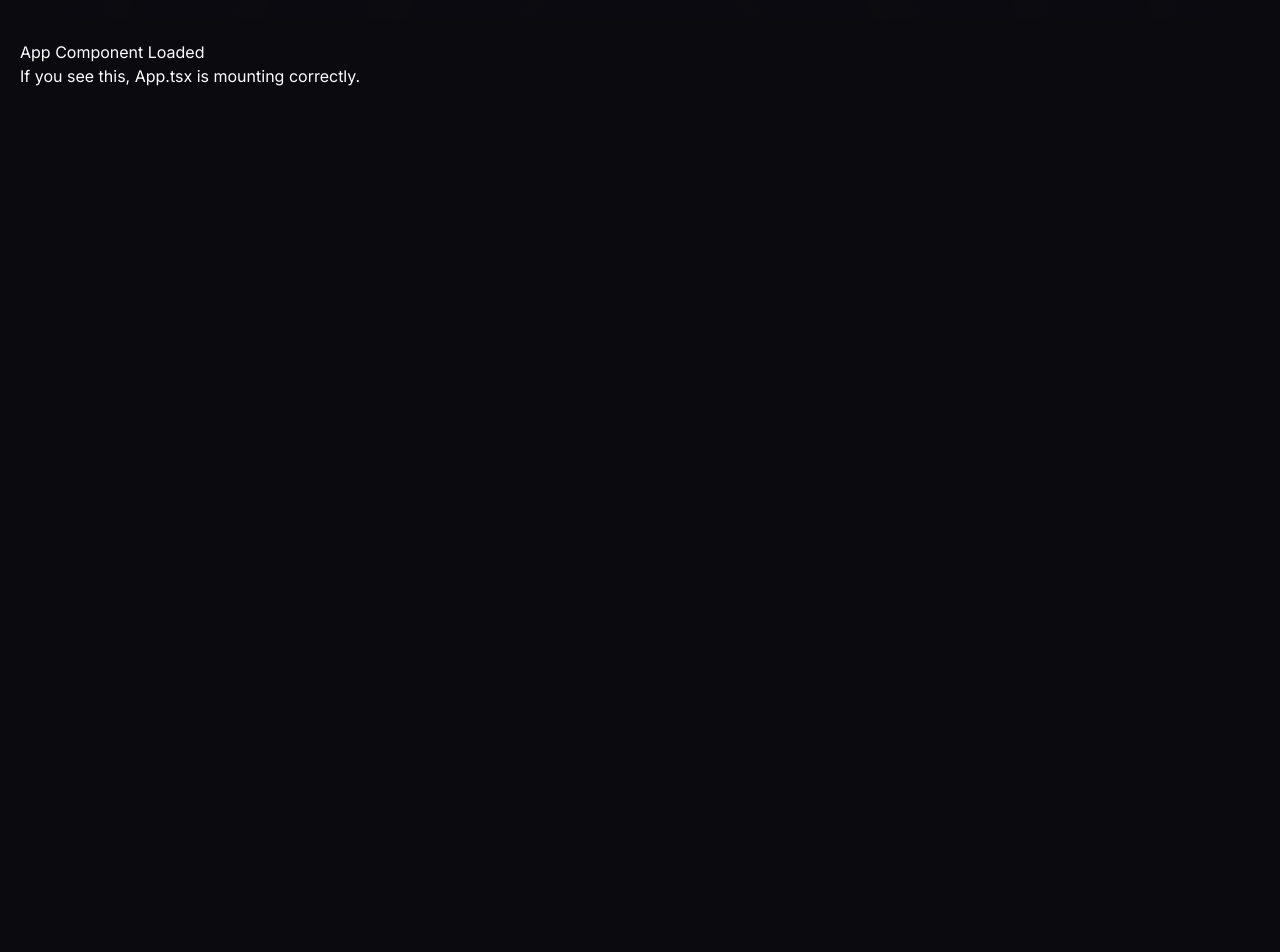
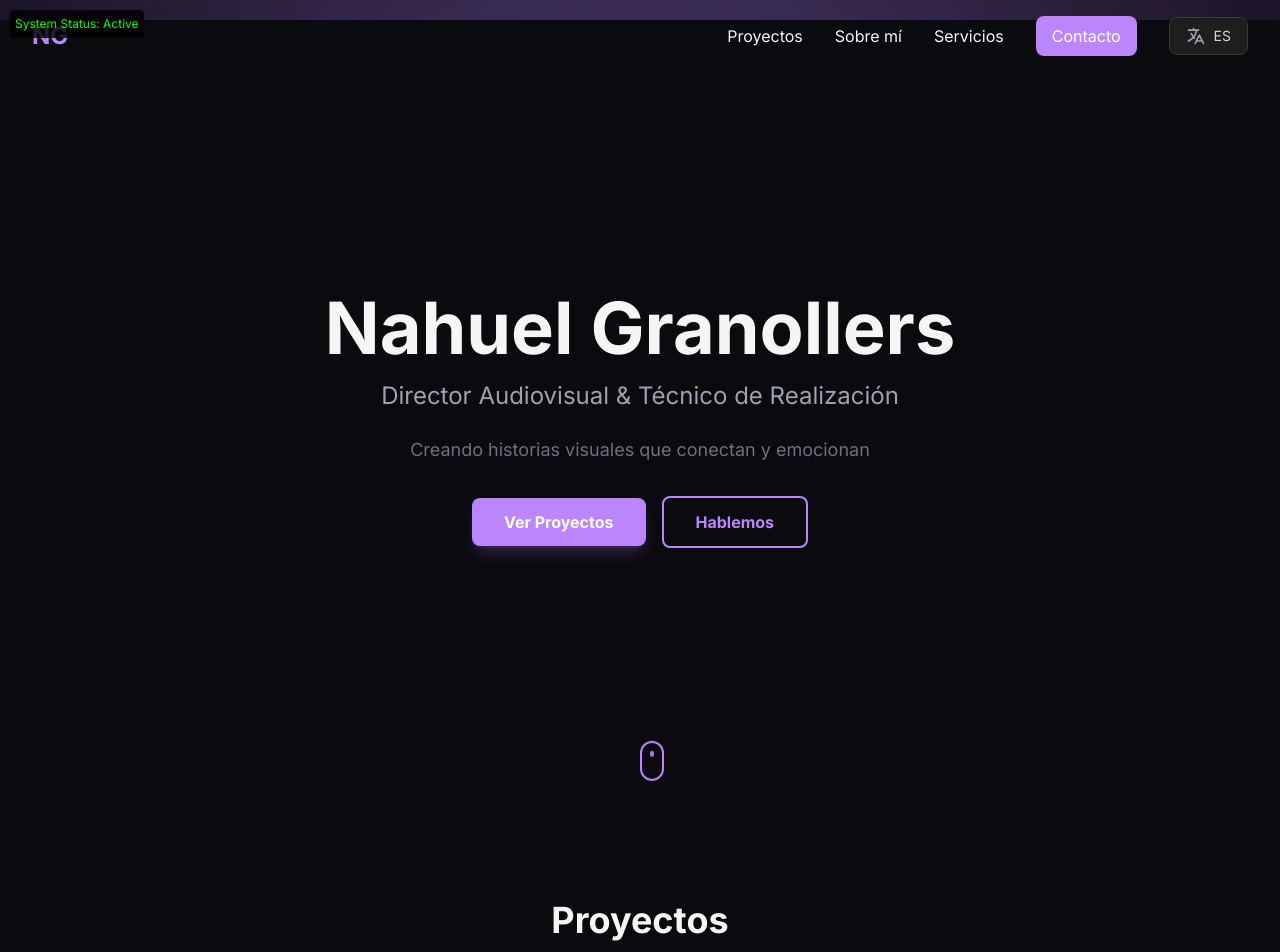
Before and after one commit to NahuelGranollers/Portfolio, a React (Vite) app: page / in a window 1280 px wide. Shown: the top 952 px of the page. Before the commit the page ends 820 px from the top, so only its background shows below. Built offline with nearby package versions, Linux system fonts and the light colour scheme; no server answers.

Commit message:
Fix: Re-enable all components except ParticlesCursor (Three.js)

```diff
--- a/App.tsx
+++ b/App.tsx
@@ -1,29 +1,64 @@
 import './index.css';
 import React, { useState, lazy, Suspense } from 'react';
-// import type { Video } from './types';
-// import { VIDEOS } from './constants';
+import type { Video } from './types';
+import { VIDEOS } from './constants';
 import ErrorBoundary from './components/ErrorBoundary';
-// import Navigation from './components/Navigation';
-// import Hero from './components/Hero';
-// import VideoGrid from './components/VideoGrid';
-// import BackgroundEffect from './components/BackgroundEffect';
+import Navigation from './components/Navigation';
+import Hero from './components/Hero';
+import VideoGrid from './components/VideoGrid';
+import BackgroundEffect from './components/BackgroundEffect';
 // import ParticlesCursor from './components/ParticlesCursor';
-// const FullscreenPlayer = lazy(() => import('./components/FullscreenPlayer'));
-// import About from './components/About';
-// import Services from './components/Services';
-// import Contact from './components/Contact';
-// import Footer from './components/Footer';
+const FullscreenPlayer = lazy(() => import('./components/FullscreenPlayer'));
+import About from './components/About';
+import Services from './components/Services';
+import Contact from './components/Contact';
+import Footer from './components/Footer';
 import { registerSW } from 'virtual:pwa-register';
 
 registerSW();
 
 function App(): React.ReactElement {
+  // ✅ Tipo simplificado
+  const [fullscreenVideo, setFullscreenVideo] = useState<Video | null>(null);
+
+  const handleSelectVideo = (video: Video) => {
+    setFullscreenVideo(video);
+  };
+
+  const handleCloseFullscreen = () => {
+    setFullscreenVideo(null);
+  };
+
   return (
     <ErrorBoundary>
-      <div style={{ padding: 20, color: 'white' }}>
-        <h1>App Component Loaded</h1>
-        <p>If you see this, App.tsx is mounting correctly.</p>
+      <div style={{ position: 'fixed', top: '10px', left: '10px', zIndex: 9999, color: '#00ff00', background: 'rgba(0,0,0,0.8)', padding: '5px', borderRadius: '4px', fontSize: '12px', pointerEvents: 'none' }}>
+        System Status: Active
       </div>
+      {/* <ParticlesCursor /> */}
+      <BackgroundEffect />
+      <Navigation />
+      <main>
+        <Hero />
+        {/* VideoGrid tiene id="proyectos", Contact tiene id="contacto" */}
+        <VideoGrid videos={VIDEOS} onSelectVideo={handleSelectVideo} />
+        <About />
+        <Services />
+        <Contact />
+      </main>
+      <Footer />
+
+      <Suspense fallback={
+        <div className="fixed inset-0 bg-black/95 flex items-center justify-center z-50">
+          <div className="animate-spin rounded-full h-16 w-16 border-t-2 border-b-2 border-brand-primary"></div>
+        </div>
+      }>
+        {fullscreenVideo && (
+          <FullscreenPlayer
+            video={fullscreenVideo}
+            onClose={handleCloseFullscreen}
+          />
+        )}
+      </Suspense>
     </ErrorBoundary>
   );
 }
```
